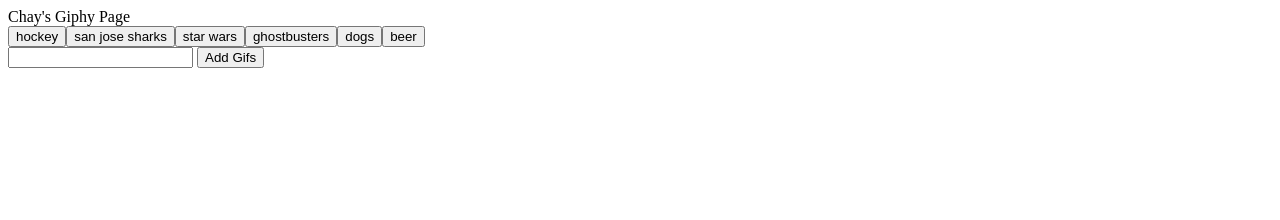
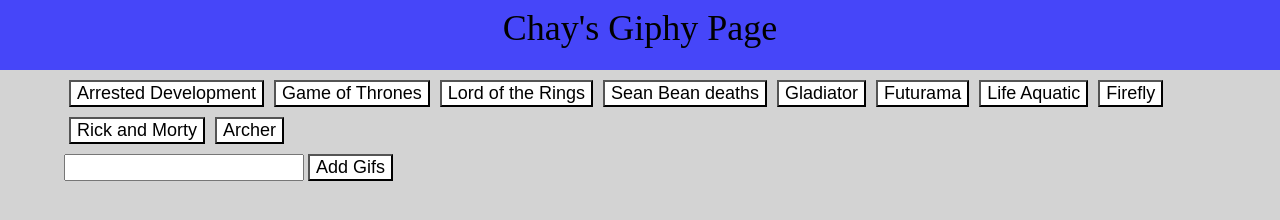
Before and after one commit to cfdahill/giphyAPI, a plain HTML site: page index.html in a window 1280 px wide. Drawn offline with nearby package versions, Linux system fonts and the light colour scheme.

Commit message:
Work Complete!

```diff
--- a/assets/css/style.css
+++ b/assets/css/style.css
@@ -0,0 +1,44 @@
+body{
+    background-color:lightgray;
+}
+header{
+    font-size: 36px;
+    text-align: center;
+    background-color: #4646f9;
+    height: 60px;
+    padding-top: 10px;
+    margin:0px;
+}
+.everything{
+    margin-left:5vw;
+    margin-right:5vw;
+    margin-top:5px;
+    margin-bottom:10px;
+}
+#button-field{
+    margin-bottom: 5px;
+}
+.getGiphies{
+    margin: 5px;
+    font-size:18px;
+    background-color:white;
+}
+#submit{
+    font-size:18px;
+    background-color:white;
+}
+#textBox{
+    height:21px;
+    font-size:18px;
+}
+#giphyField{
+    margin-bottom:10px;
+}
+p{
+    font-size:18px;
+}
+.gyfBox{
+    display:block;
+    float: left;
+    margin: 5px;
+}
--- a/assets/javascript/giphy.js
+++ b/assets/javascript/giphy.js
@@ -1,28 +1,9 @@
-/* Pseudocode for giphy
--create array of strings of topics that interest me
-    these will be the topics of the giphies
--determine the url that will need to be ajax into
--create a variable to change parts of the url to search each topic (loop)
--create a button for each topic that will bring up the giphies when clicked
-    -make button clear the screen before adding the next set of images
--ajax the url
--check the object created to determine the various properties that will be needed:
-    10 images
-    static, animated when clicked, static when clicked again
-        see if I can make it do this with mouseover instead
-    display rating
--create $ that will append the image and ratings to the screen
--create a form submission to add button and giphies
-*/
-
-var topics = ["hockey", "san jose sharks", "star wars", "ghostbusters", "dogs", "beer"];
+var topics = ["Arrested Development", "Game of Thrones", "Lord of the Rings", "Sean Bean deaths", "Gladiator", "Futurama", "Life Aquatic", "Firefly", "Rick and Morty", "Archer"];
 
 //makes gifs
 function iMakeGifs() {
-    //$(".getGiphies").click(function () {
         var topic = $(this).attr("data-name");
         var queryURL = "http://api.giphy.com/v1/gifs/search?q=" + topic + "&api_key=8dYLVJpkKo8KZ82vGwoBwBaZe4AOMJGB&limit=10";
-        //console.log(queryURL);
         //clicking buttons will first clear all the images on the screen and then create the gifs
         $("#giphyField").empty();
         $.ajax({
@@ -48,8 +29,6 @@ function iMakeGifs() {
                 gifBox.prepend(gifs);
                 $("#giphyField").prepend(gifBox);
             }
-
-
             $(".pics").click(function () {
                 var state = $(this).attr("data-state");
                 console.log("click");
@@ -64,7 +43,6 @@ function iMakeGifs() {
                 }
             });
         });
-    //});
 }
 
 $(document).ready(function () {
@@ -95,3 +73,20 @@ $(document).ready(function () {
     $(".getGiphies").on("click", iMakeGifs)
 
 });
+
+/* Pseudocode for giphy
+-create array of strings of topics that interest me
+    these will be the topics of the giphies
+-determine the url that will need to be ajax into
+-create a variable to change parts of the url to search each topic (loop)
+-create a button for each topic that will bring up the giphies when clicked
+    -make button clear the screen before adding the next set of images
+-ajax the url
+-check the object created to determine the various properties that will be needed:
+    10 images
+    static, animated when clicked, static when clicked again
+        see if I can make it do this with mouseover instead
+    display rating
+-create $ that will append the image and ratings to the screen
+-create a form submission to add button and giphies
+*/
--- a/index.html
+++ b/index.html
@@ -1,23 +1,26 @@
 <!DOCTYPE html>
 <html>
+
 <head>
     <title>Chay's Giphies</title>
     <meta charset="UTF-8">
-        <link href="./assets/css/reset.css" rel="spreadsheet" type="text/css">
-        <link href="./assets/css/style.css" rel="spreadsheet" type="text/css">
+    <link href="./assets/css/reset.css" rel="stylesheet" type="text/css">
+    <link href="./assets/css/style.css" rel="stylesheet" type="text/css">
     <script src="https://ajax.googleapis.com/ajax/libs/jquery/3.3.1/jquery.min.js"></script>
     <script src="./assets/javascript/giphy.js" rel="spreadsheet/javascript"></script>
 </head>
+
 <body>
     <header>Chay's Giphy Page</header>
+    <div class="everything">
         <section id="button-field"></section>
-        <section id="search">
-            <form>
+        <form id="search">
             <input type="text" id="textBox">
             <input type="submit" id="submit" value="Add Gifs">
         </form>
-        </section>
         <section id="giphyField"></section>
+    </div>
 
 </body>
+
 </html>
```
Lines whose indentation alone changed are shown as unchanged.
